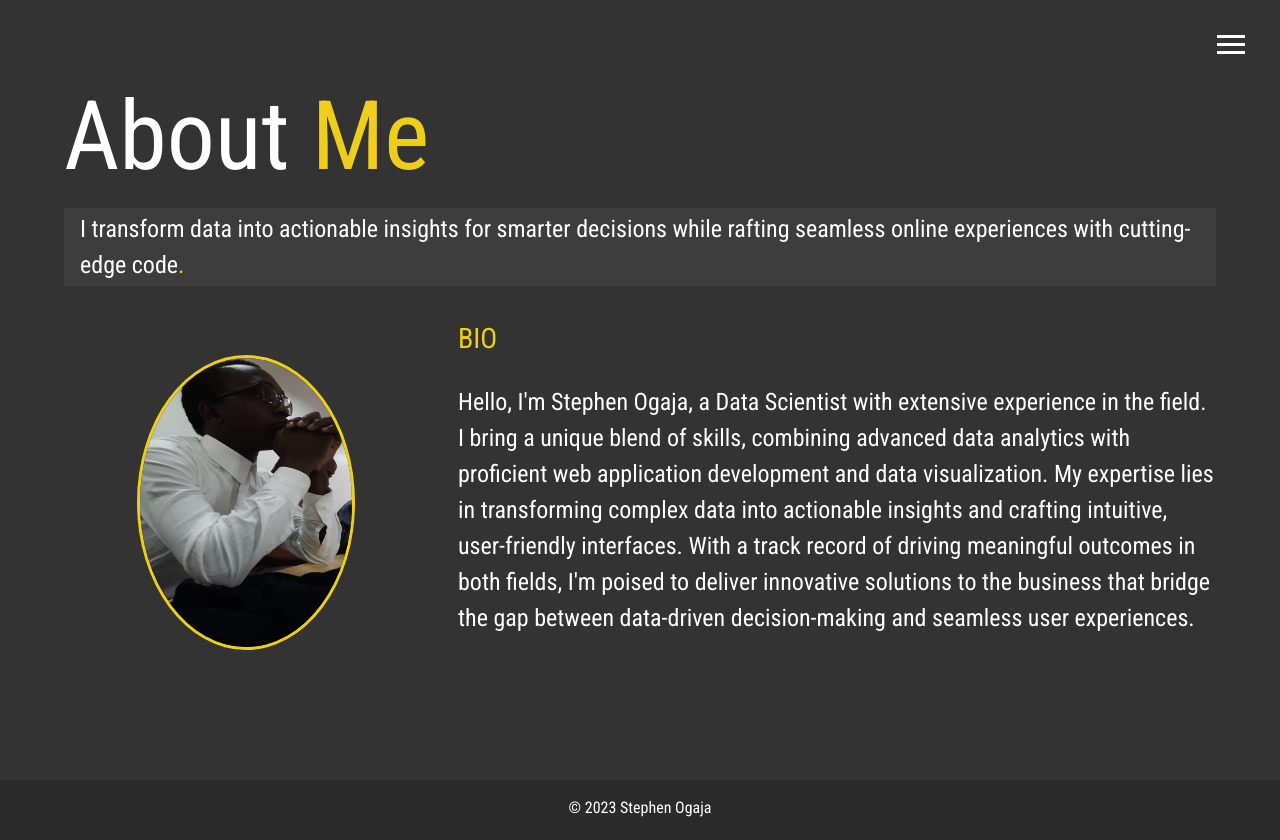
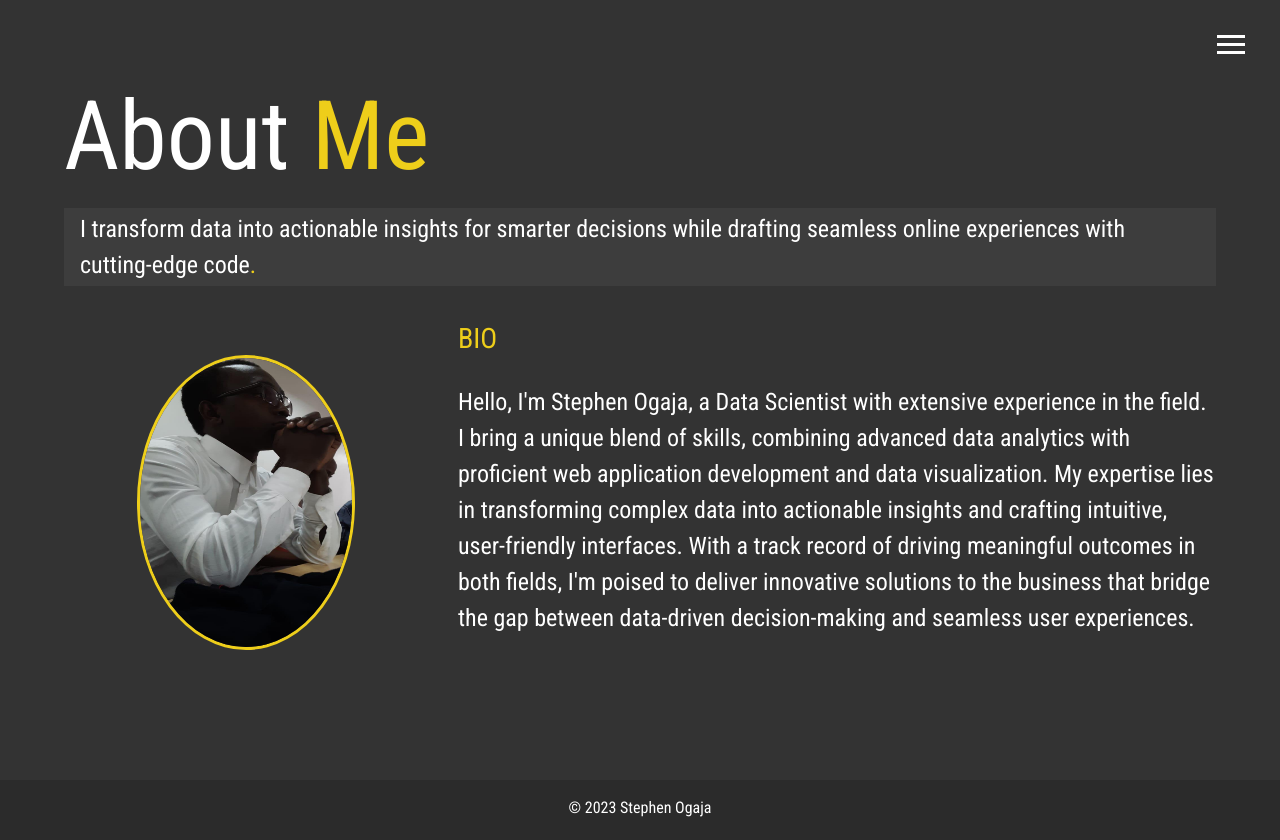
Before and after one commit to stogaja/My-Portfolio, a plain HTML site: page about.html in a window 1280 px wide. Drawn offline with Linux system fonts and the light colour scheme.

Commit message:
edited some lingual issues.

```diff
--- a/about.html
+++ b/about.html
@@ -47,7 +47,7 @@
       <h1 class="lg-heading">About<span class="text-secondary"> Me</span></h1>
       <h2 class="sm-heading">
         I transform data into actionable insights for smarter decisions while
-        rafting seamless online experiences with cutting-edge code<span
+        drafting seamless online experiences with cutting-edge code<span
           class="text-secondary"
           >.</span
         >
@@ -70,39 +70,6 @@
             seamless user experiences.
           </p>
         </div>
-        <!--
-        <div class="job job-1">
-          <h3>Chicken Basket</h3>
-          <h6>Front End Developer</h6>
-          <p>
-            I came up with the front end design and layout for the company's
-            website and implemented it.
-            <br />
-            <a href="https://chickenbasket.netlify.app/index.html"
-              >Chicken Basket</a
-            >
-          </p>
-        </div>
-        <div class="job job-2">
-          <h3>ACK Bondo</h3>
-          <h6>Full-stack Developer</h6>
-          <p>
-            I came up with the front end design, layout and backend
-            functionality for the church's website and implemented it.
-            <br />
-            <a href="https://ackbondo.netlify.app/index.html">ACK Bondo</a>
-          </p>
-        </div>
-
-        <div class="job job-3">
-          <h3>123 webshop</h3>
-          <h6>Front End Developer</h6>
-          <p>
-            Lorem ipsum dolor, sit amet consectetur adipisicing elit. Quod
-            impedit aut, voluptate delectus fugiat consequatur illum minus odio
-            perferendis necessitatibus?
-          </p>
-        </div>-->
       </div>
     </main>
 
```
